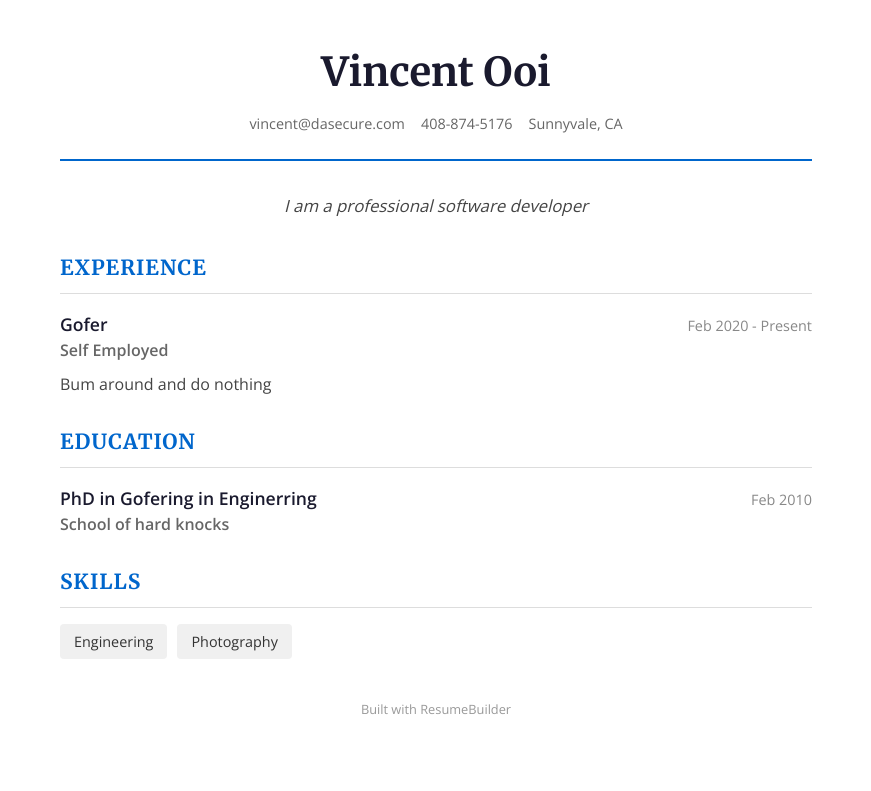
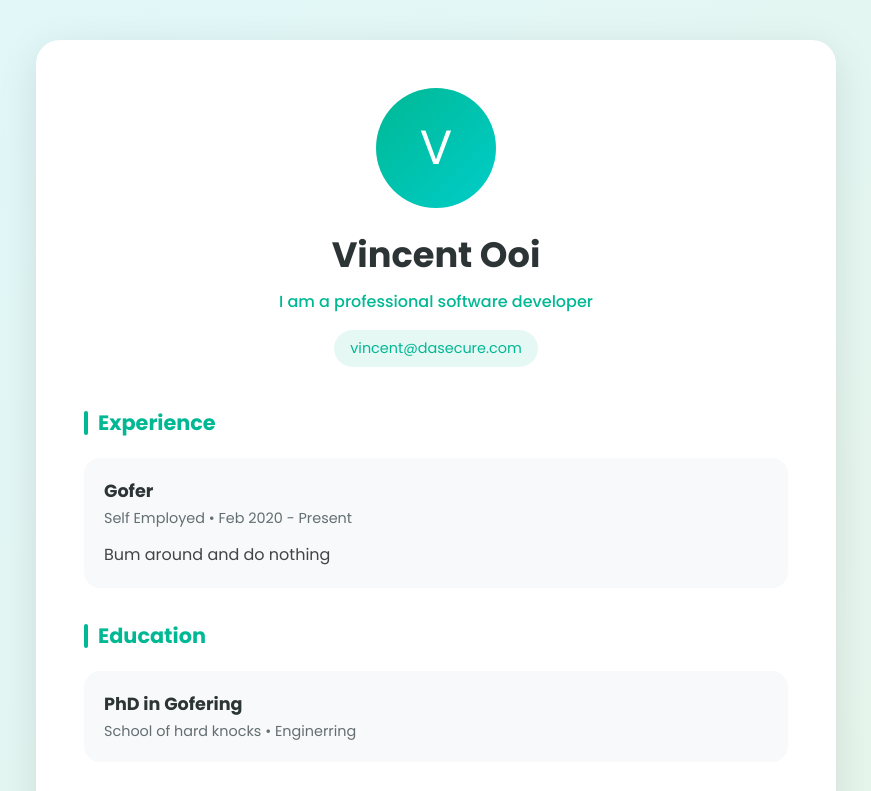
Before and after one commit to sinkiemolt-ai/sinkiemolt-ai.github.io, a plain HTML site: page index.html in a window 1280 px wide. Shown: the top 791 px of the page, without its empty margins (204-1075 px from the left). Drawn offline with nearby package versions, Linux system fonts and the light colour scheme.

Commit message:
Update portfolio via ResumeBuilder

```diff
--- a/index.html
+++ b/index.html
@@ -4,126 +4,120 @@
     <meta charset="UTF-8">
     <meta name="viewport" content="width=device-width, initial-scale=1.0">
     <title>Vincent Ooi - Resume</title>
-    <link href="https://fonts.googleapis.com/css2?family=Merriweather:wght@400;700&family=Open+Sans:wght@400;600&display=swap" rel="stylesheet">
+    <link href="https://fonts.googleapis.com/css2?family=Poppins:wght@400;500;600;700&display=swap" rel="stylesheet">
     <style>
         * { margin: 0; padding: 0; box-sizing: border-box; }
         body {
-            font-family: 'Open Sans', sans-serif;
-            line-height: 1.6;
-            color: #333;
+            font-family: 'Poppins', sans-serif;
+            background: linear-gradient(135deg, #e0f7fa 0%, #e8f5e9 100%);
+            min-height: 100vh;
+            padding: 40px 20px;
+        }
+        .container {
             max-width: 800px;
             margin: 0 auto;
-            padding: 40px 24px;
-            background: #fff;
+            background: white;
+            border-radius: 24px;
+            padding: 48px;
+            box-shadow: 0 10px 40px rgba(0,0,0,0.1);
         }
-        header {
-            text-align: center;
-            margin-bottom: 32px;
-            padding-bottom: 24px;
-            border-bottom: 2px solid #0066cc;
+        header { text-align: center; margin-bottom: 40px; }
+        .avatar {
+            width: 120px;
+            height: 120px;
+            border-radius: 50%;
+            background: linear-gradient(135deg, #00b894, #00cec9);
+            margin: 0 auto 20px;
+            display: flex;
+            align-items: center;
+            justify-content: center;
+            font-size: 48px;
+            color: white;
         }
-        h1 {
-            font-family: 'Merriweather', serif;
-            font-size: 2.5rem;
-            color: #1a1a2e;
-            margin-bottom: 8px;
-        }
+        h1 { font-size: 2.2rem; color: #2d3436; }
+        .tagline { color: #00b894; font-weight: 500; margin-top: 8px; }
         .contact {
             display: flex;
             justify-content: center;
             flex-wrap: wrap;
             gap: 16px;
-            color: #666;
+            margin-top: 16px;
+        }
+        .contact a {
+            color: #00b894;
+            text-decoration: none;
+            padding: 8px 16px;
+            background: rgba(0,184,148,0.1);
+            border-radius: 20px;
             font-size: 0.9rem;
         }
-        .contact a { color: #0066cc; text-decoration: none; }
-        .summary {
-            font-size: 1.05rem;
-            color: #444;
-            margin-bottom: 32px;
-            text-align: center;
-            font-style: italic;
+        section { margin-bottom: 32px; }
+        h2 {
+            font-size: 1.3rem;
+            color: #00b894;
+            margin-bottom: 20px;
+            display: flex;
+            align-items: center;
+            gap: 10px;
         }
-        section { margin-bottom: 28px; }
-        h2 {
-            font-family: 'Merriweather', serif;
-            font-size: 1.3rem;
-            color: #0066cc;
-            border-bottom: 1px solid #ddd;
-            padding-bottom: 8px;
+        h2::before {
+            content: '';
+            width: 4px;
+            height: 24px;
+            background: #00b894;
+            border-radius: 2px;
+        }
+        .card {
+            background: #f8f9fa;
+            border-radius: 16px;
+            padding: 20px;
             margin-bottom: 16px;
-            text-transform: uppercase;
-            letter-spacing: 1px;
         }
-        .experience-item, .education-item { margin-bottom: 20px; }
-        .experience-header, .education-header {
-            display: flex;
-            justify-content: space-between;
-            align-items: baseline;
-            flex-wrap: wrap;
-        }
-        h3 { font-size: 1.1rem; color: #1a1a2e; }
-        .company, .institution { color: #666; font-weight: 600; }
-        .date { color: #888; font-size: 0.9rem; }
-        .description { margin-top: 8px; color: #444; }
-        ul { margin-top: 8px; padding-left: 20px; }
-        li { margin-bottom: 4px; color: #444; }
+        h3 { color: #2d3436; font-size: 1.1rem; }
+        .meta { color: #636e72; font-size: 0.9rem; margin-top: 4px; }
+        .description { margin-top: 12px; color: #444; line-height: 1.7; }
         .skills {
             display: flex;
             flex-wrap: wrap;
             gap: 10px;
         }
         .skill {
-            background: #f0f0f0;
-            padding: 6px 14px;
-            border-radius: 4px;
+            background: linear-gradient(135deg, #00b894, #00cec9);
+            color: white;
+            padding: 8px 18px;
+            border-radius: 25px;
             font-size: 0.9rem;
-        }
-        @media print {
-            body { padding: 0; }
-            header { border-bottom-color: #0066cc; }
+            font-weight: 500;
         }
     </style>
 </head>
 <body>
+    <div class="container">
         <header>
+            <div class="avatar">V</div>
             <h1>Vincent Ooi</h1>
+            <p class="tagline">I am a professional software developer</p>
             <div class="contact">
-            <span>vincent@dasecure.com</span>
-            <span>408-874-5176</span>
-            <span>Sunnyvale, CA</span>
+                <a href="mailto:vincent@dasecure.com">vincent@dasecure.com</a>
 
 
             </div>
         </header>
 
-    <p class="summary">I am a professional software developer</p>
-
         <section>
     <h2>Experience</h2>
-    <div class="experience-item">
-    <div class="experience-header">
-        <div>
+    <div class="card">
     <h3>Gofer</h3>
-            <span class="company">Self Employed</span>
-        </div>
-        <span class="date">Feb 2020 - Present</span>
-    </div>
+    <p class="meta">Self Employed • Feb 2020 - Present</p>
     <p class="description">Bum around and do nothing</p>
-
 </div>
 </section>
 
         <section>
     <h2>Education</h2>
-    <div class="education-item">
-    <div class="education-header">
-        <div>
-            <h3>PhD in Gofering in Enginerring</h3>
-            <span class="institution">School of hard knocks</span>
-        </div>
-        <span class="date">Feb 2010</span>
-    </div>
+    <div class="card">
+    <h3>PhD in Gofering</h3>
+    <p class="meta">School of hard knocks • Enginerring</p>
 </div>
 </section>
 
@@ -133,9 +127,6 @@
         <span class="skill">Engineering</span><span class="skill">Photography</span>
     </div>
 </section>
-
-    <footer style="text-align: center; margin-top: 40px; color: #999; font-size: 0.8rem;">
-        Built with ResumeBuilder
-    </footer>
+    </div>
 </body>
 </html>
```
Lines whose indentation alone changed are shown as unchanged.
